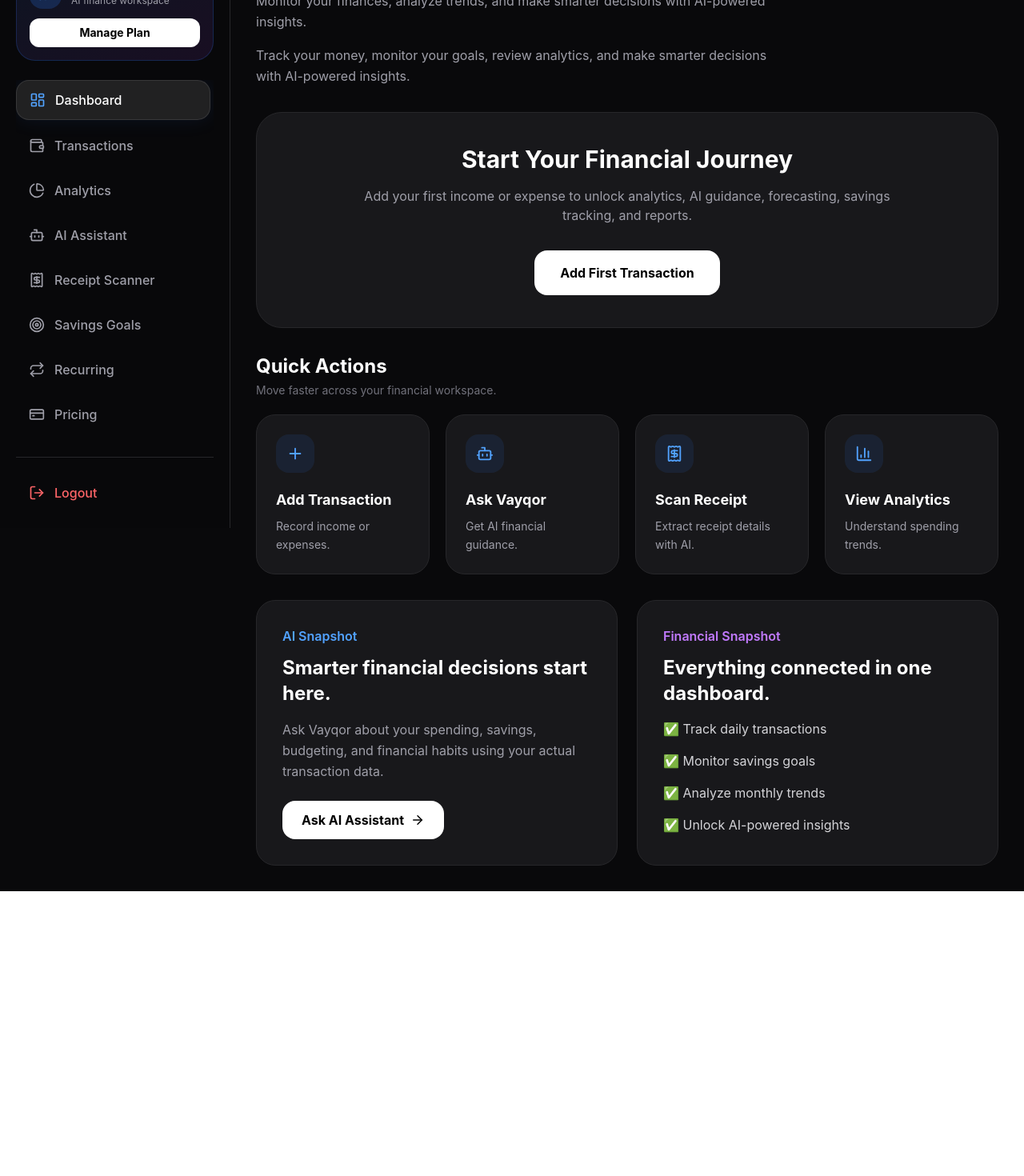
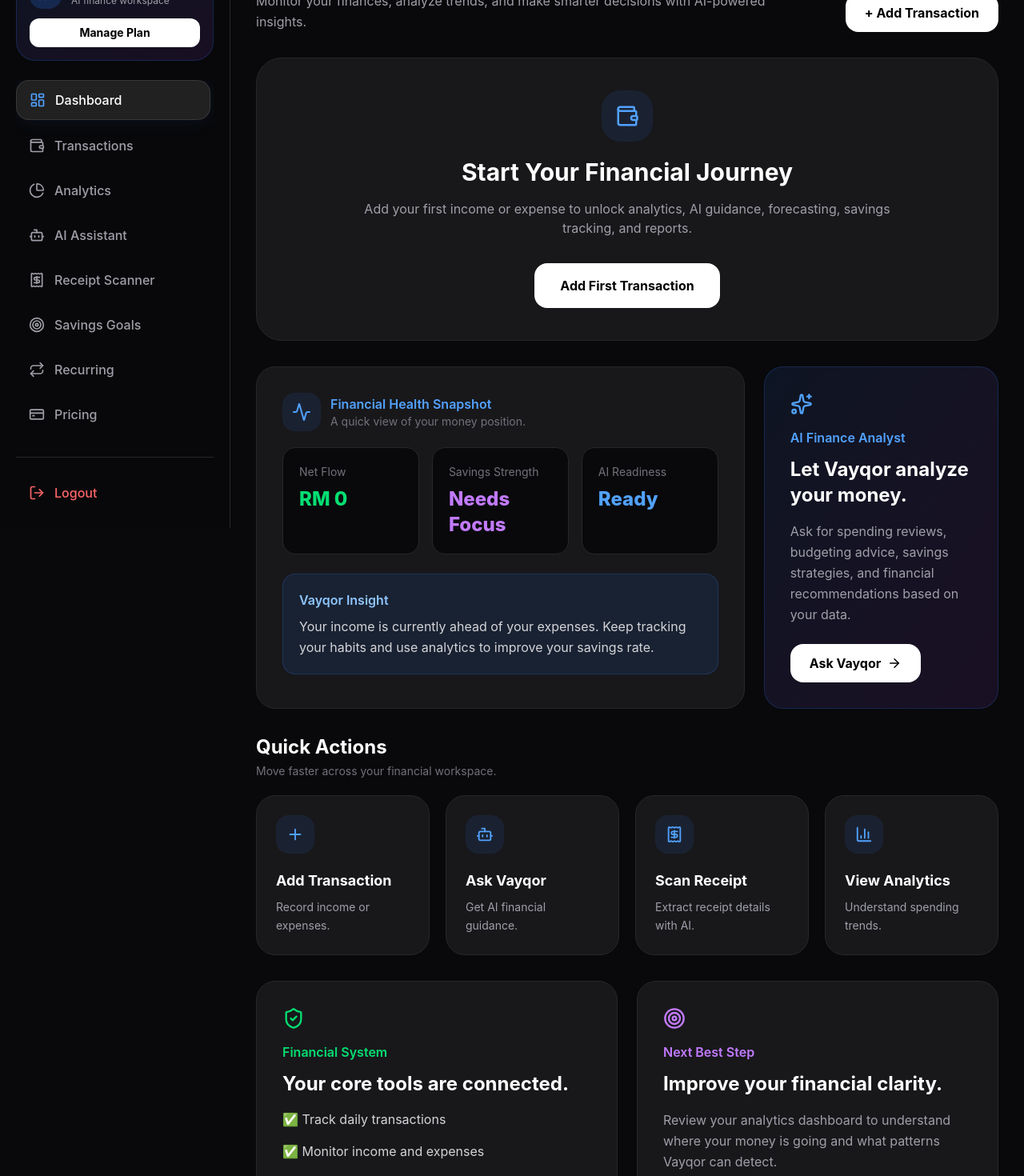
Before and after one commit to balqiskay/finsight-ai, a React (Vite) app in the folder client/: page /dashboard in a window 1280 px wide. Shown: the part 140-1610 px from the top of the page at 80% size. Before the commit the page ends 1254 px from the top, so only its background shows below. Built offline with nearby package versions, Linux system fonts and the light colour scheme; sample sign-in values are in the browser's storage.

Commit message:
Upgrade dashboard final boss

```diff
--- a/client/src/pages/Dashboard.jsx
+++ b/client/src/pages/Dashboard.jsx
@@ -18,6 +18,8 @@ import {
   Receipt,
   ArrowRight,
   Sparkles,
+  Activity,
+  ShieldCheck,
 } from "lucide-react";
 
 function Dashboard() {
@@ -61,6 +63,10 @@ function Dashboard() {
         ).toFixed(1)
       : 0;
 
+  const netFlow =
+    Number(summary.totalIncome) -
+    Number(summary.totalExpenses);
+
   const stats = [
     {
       title: "Total Balance",
@@ -68,6 +74,7 @@ function Dashboard() {
       subtitle: "Current financial position",
       icon: <Wallet size={22} />,
       color: "text-blue-400",
+      border: "hover:border-blue-500/30",
     },
     {
       title: "Total Income",
@@ -75,6 +82,7 @@ function Dashboard() {
       subtitle: "Money coming in",
       icon: <TrendingUp size={22} />,
       color: "text-green-400",
+      border: "hover:border-green-500/30",
     },
     {
       title: "Total Expenses",
@@ -82,6 +90,7 @@ function Dashboard() {
       subtitle: "Money going out",
       icon: <TrendingDown size={22} />,
       color: "text-red-400",
+      border: "hover:border-red-500/30",
     },
     {
       title: "Savings Rate",
@@ -89,6 +98,7 @@ function Dashboard() {
       subtitle: "Income kept after expenses",
       icon: <Target size={22} />,
       color: "text-purple-400",
+      border: "hover:border-purple-500/30",
     },
   ];
 
@@ -123,7 +133,6 @@ function Dashboard() {
     <MainLayout>
       <div className="w-full space-y-8">
 
-        {/* Header */}
         <div className="flex flex-col lg:flex-row lg:items-end lg:justify-between gap-6">
           <div>
             <p className="text-blue-400 font-semibold mb-2">
@@ -135,23 +144,27 @@ function Dashboard() {
             </h1>
 
             <p className="text-zinc-400 max-w-2xl mt-4 leading-relaxed">
-              Monitor your finances, analyze trends, and make smarter decisions with AI-powered insights.
-            </p>
-
-            <p className="text-zinc-400 max-w-2xl mt-4 leading-relaxed">
-              Track your money, monitor your goals, review analytics,
-              and make smarter decisions with AI-powered insights.
+              Monitor your finances, analyze trends, and make smarter decisions
+              with AI-powered insights.
             </p>
           </div>
 
+          <button
+            onClick={() => navigate("/transactions")}
+            className="w-full sm:w-fit bg-white text-black px-6 py-3 rounded-2xl font-bold hover:scale-[1.02] transition"
+          >
+            + Add Transaction
+          </button>
         </div>
 
-
-        {/* Empty State */}
         {!loading &&
         Number(summary.totalIncome) === 0 &&
         Number(summary.totalExpenses) === 0 ? (
           <div className="bg-zinc-900 border border-zinc-800 rounded-[2rem] p-8 sm:p-10 text-center">
+            <div className="w-16 h-16 mx-auto bg-blue-500/10 text-blue-400 rounded-3xl flex items-center justify-center mb-5">
+              <Wallet size={30} />
+            </div>
+
             <h2 className="text-2xl sm:text-3xl font-bold mb-4">
               Start Your Financial Journey
             </h2>
@@ -169,18 +182,14 @@ function Dashboard() {
             </button>
           </div>
         ) : (
-          <>
-            {/* Stats */}
           <div className="grid grid-cols-1 sm:grid-cols-2 xl:grid-cols-4 gap-5">
             {stats.map((stat) => (
               <div
                 key={stat.title}
-                  className="bg-zinc-900/80 border border-zinc-800 p-6 rounded-3xl hover:bg-zinc-900 hover:-translate-y-1 hover:border-blue-500/30 transition duration-300"
+                className={`bg-zinc-900/80 border border-zinc-800 p-6 rounded-3xl hover:bg-zinc-900 hover:-translate-y-1 ${stat.border} transition duration-300`}
               >
-                  <div className="flex items-center justify-between mb-5">
-                    <div className={`${stat.color}`}>
+                <div className={`${stat.color} mb-5`}>
                   {stat.icon}
-                    </div>
                 </div>
 
                 <p className="text-zinc-400 text-sm mb-2">
@@ -201,16 +210,115 @@ function Dashboard() {
               </div>
             ))}
           </div>
-          </>
         )}
 
-        {/* Quick Actions */}
+        <div className="grid grid-cols-1 lg:grid-cols-3 gap-6">
+
+          <div className="lg:col-span-2 bg-zinc-900 border border-zinc-800 p-6 sm:p-8 rounded-3xl hover:border-blue-500/30 transition">
+            <div className="flex items-center gap-3 mb-5">
+              <div className="w-12 h-12 bg-blue-500/10 text-blue-400 rounded-2xl flex items-center justify-center">
+                <Activity size={24} />
+              </div>
+
+              <div>
+                <p className="text-blue-400 font-semibold">
+                  Financial Health Snapshot
+                </p>
+                <p className="text-zinc-500 text-sm">
+                  A quick view of your money position.
+                </p>
+              </div>
+            </div>
+
+            <div className="grid grid-cols-1 sm:grid-cols-3 gap-4">
+              <div className="bg-zinc-950 border border-zinc-800 rounded-2xl p-5">
+                <p className="text-zinc-500 text-sm mb-2">
+                  Net Flow
+                </p>
+
+                <h3
+                  className={`text-2xl font-extrabold ${
+                    netFlow >= 0
+                      ? "text-green-400"
+                      : "text-red-400"
+                  }`}
+                >
+                  RM {netFlow}
+                </h3>
+              </div>
+
+              <div className="bg-zinc-950 border border-zinc-800 rounded-2xl p-5">
+                <p className="text-zinc-500 text-sm mb-2">
+                  Savings Strength
+                </p>
+
+                <h3 className="text-2xl font-extrabold text-purple-400">
+                  {Number(savingsRate) >= 30
+                    ? "Strong"
+                    : Number(savingsRate) >= 10
+                    ? "Stable"
+                    : "Needs Focus"}
+                </h3>
+              </div>
+
+              <div className="bg-zinc-950 border border-zinc-800 rounded-2xl p-5">
+                <p className="text-zinc-500 text-sm mb-2">
+                  AI Readiness
+                </p>
+
+                <h3 className="text-2xl font-extrabold text-blue-400">
+                  Ready
+                </h3>
+              </div>
+            </div>
+
+            <div className="mt-6 bg-blue-500/10 border border-blue-500/20 rounded-2xl p-5">
+              <p className="text-blue-300 font-semibold mb-2">
+                Vayqor Insight
+              </p>
+
+              <p className="text-zinc-300 leading-relaxed">
+                {Number(summary.totalExpenses) > Number(summary.totalIncome)
+                  ? "Your expenses are currently higher than your income. Start by reviewing your biggest spending categories."
+                  : "Your income is currently ahead of your expenses. Keep tracking your habits and use analytics to improve your savings rate."}
+              </p>
+            </div>
+          </div>
+
+          <div className="bg-gradient-to-br from-blue-500/10 to-purple-500/10 border border-blue-500/20 p-6 sm:p-8 rounded-3xl">
+            <Sparkles className="text-blue-400 mb-4" size={28} />
+
+            <p className="text-blue-400 font-semibold mb-3">
+              AI Finance Analyst
+            </p>
+
+            <h2 className="text-2xl font-bold mb-4">
+              Let Vayqor analyze your money.
+            </h2>
+
+            <p className="text-zinc-400 leading-relaxed mb-6">
+              Ask for spending reviews, budgeting advice, savings strategies,
+              and financial recommendations based on your data.
+            </p>
+
+            <button
+              onClick={() => navigate("/assistant")}
+              className="inline-flex items-center gap-2 bg-white text-black px-6 py-3 rounded-2xl font-bold hover:scale-[1.02] transition"
+            >
+              Ask Vayqor
+              <ArrowRight size={18} />
+            </button>
+          </div>
+
+        </div>
+
         <div>
           <div className="flex items-center justify-between gap-4 mb-5">
             <div>
               <h2 className="text-2xl font-bold">
                 Quick Actions
               </h2>
+
               <p className="text-zinc-500 text-sm mt-1">
                 Move faster across your financial workspace.
               </p>
@@ -240,47 +348,50 @@ function Dashboard() {
           </div>
         </div>
 
-        {/* Bottom Widgets */}
         <div className="grid grid-cols-1 lg:grid-cols-2 gap-6">
 
-          <div className="bg-zinc-900 border border-zinc-800 p-6 sm:p-8 rounded-3xl hover:border-blue-500/30 transition">
-            <p className="text-blue-400 font-semibold mb-3">
-              AI Snapshot
+          <div className="bg-zinc-900 border border-zinc-800 p-6 sm:p-8 rounded-3xl hover:border-green-500/30 transition">
+            <ShieldCheck className="text-green-400 mb-4" size={28} />
+
+            <p className="text-green-400 font-semibold mb-3">
+              Financial System
             </p>
 
             <h2 className="text-2xl font-bold mb-4">
-              Smarter financial decisions start here.
-            </h2>
-
-            <p className="text-zinc-400 leading-relaxed mb-6">
-              Ask Vayqor about your spending, savings, budgeting,
-              and financial habits using your actual transaction data.
-            </p>
-
-            <button
-              onClick={() => navigate("/assistant")}
-              className="inline-flex items-center gap-2 bg-white text-black px-6 py-3 rounded-2xl font-bold hover:scale-[1.02] transition"
-            >
-              Ask AI Assistant
-              <ArrowRight size={18} />
-            </button>
-          </div>
-
-          <div className="bg-zinc-900 border border-zinc-800 p-6 sm:p-8 rounded-3xl hover:border-purple-500/30 transition">
-            <p className="text-purple-400 font-semibold mb-3">
-              Financial Snapshot
-            </p>
-
-            <h2 className="text-2xl font-bold mb-4">
-              Everything connected in one dashboard.
+              Your core tools are connected.
             </h2>
 
             <div className="space-y-4 text-zinc-300">
               <p>✅ Track daily transactions</p>
-              <p>✅ Monitor savings goals</p>
-              <p>✅ Analyze monthly trends</p>
-              <p>✅ Unlock AI-powered insights</p>
+              <p>✅ Monitor income and expenses</p>
+              <p>✅ Analyze monthly financial trends</p>
+              <p>✅ Generate AI-powered insights</p>
             </div>
+          </div>
+
+          <div className="bg-zinc-900 border border-zinc-800 p-6 sm:p-8 rounded-3xl hover:border-purple-500/30 transition">
+            <Target className="text-purple-400 mb-4" size={28} />
+
+            <p className="text-purple-400 font-semibold mb-3">
+              Next Best Step
+            </p>
+
+            <h2 className="text-2xl font-bold mb-4">
+              Improve your financial clarity.
+            </h2>
+
+            <p className="text-zinc-400 leading-relaxed mb-6">
+              Review your analytics dashboard to understand where your money
+              is going and what patterns Vayqor can detect.
+            </p>
+
+            <button
+              onClick={() => navigate("/analytics")}
+              className="inline-flex items-center gap-2 bg-zinc-800 text-white px-6 py-3 rounded-2xl font-bold hover:bg-zinc-700 transition"
+            >
+              View Analytics
+              <ArrowRight size={18} />
+            </button>
           </div>
 
         </div>
```
Lines whose indentation alone changed are shown as unchanged.
